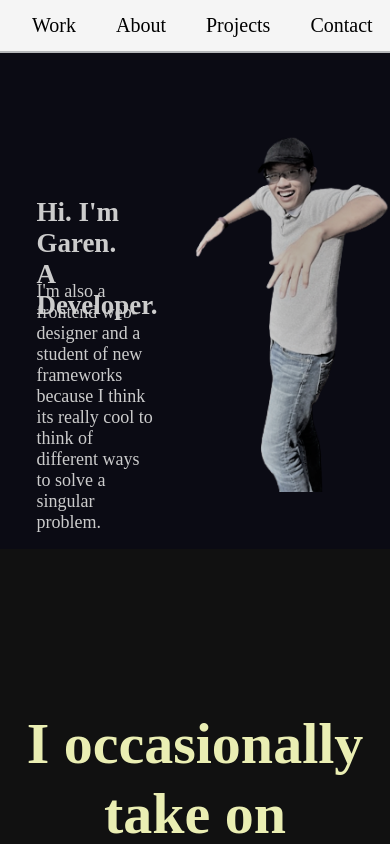
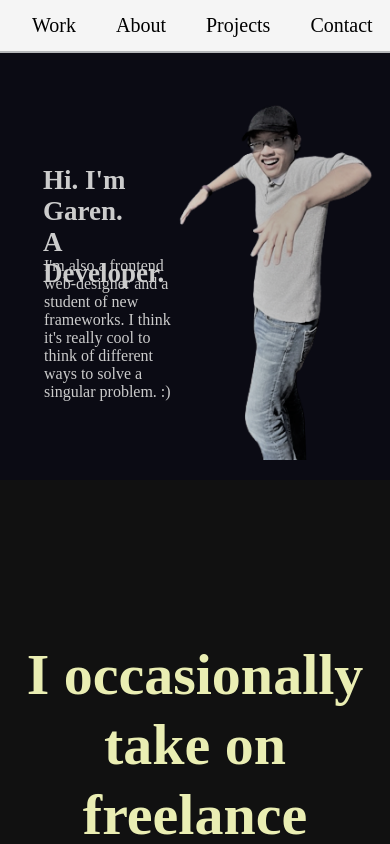
Before and after one commit to garengh4/darksidte, a SvelteKit app: page / in a window 390 px wide. Shown: the top 844 px of the page. Built offline with nearby package versions, Linux system fonts and the light colour scheme.

Commit message:
section 1 complete.

```diff
--- a/src/routes/+page.svelte
+++ b/src/routes/+page.svelte
@@ -23,9 +23,9 @@
     </div>
     <div id="description">
       <span>
-        I'm also a frontend web-designer and a student of new frameworks because
-        I think its really cool to think of different ways to solve a singular
-        problem.
+        I'm also a frontend web-designer and a student of new frameworks.
+        I think it's really cool to think of different ways to solve a singular
+        problem. :)
       </span>
       <br />
     </div>
@@ -43,42 +43,81 @@
   }
   #description {
     grid-area: c;
-    font-size: x-large;
-
+    font-size: xx-large;
+    margin-top: -3.5em;
   }
   #fullbody > img {
-    width: 350px; /* @media */
+    width: 350px;
+    margin-top: -8em;
   }
   #fullbody {
     grid-area: b;
   }
   .grid-template-columns {
     display: grid;
-    grid-template-columns: auto auto;
+    grid-template-columns: 50em auto;
     grid-template-rows: auto auto;
     grid-template-areas:
       "a b b"
       "c b b"
       "c b b";
-    gap: 2em;
     justify-content: center;
+    margin-top: 15em;
   }
-
-  @media screen and (max-width: 530px) {
+  @media screen and (max-width:1050px) {
     .grid-template-columns {
-      margin-top: 8em;
+      margin-top: 10em;
+      grid-template-columns: auto auto;
+    }
+    #title {
+      font-size: xx-large;
+      margin-left: 3em;
+    }
+    #description {
+      font-size: x-large;
+      margin-left: 4em;
+      margin-top: -4em;
+    }
+    #fullbody > img {
+      width: 300px;
+      margin-top: -7em;
+    }
+  }
+  @media screen and (max-width:730px) {
+    .grid-template-columns {
+      margin-top: 10em;
+      grid-template-columns: auto auto;
+    }
+    #title {
+      font-size: x-large;
+      margin-left: 3em;
+    }
+    #description {
+      font-size: large;
+      margin-left: 4em;
+      margin-top: -5em;
+    }
+    #fullbody > img {
+      width: 250px;
+      margin-top: -7em;
+    }
+  }
+  @media screen and (max-width: 585px) {
+    .grid-template-columns {
+      margin-top: 6em;
+      grid-template-columns: auto auto;
     }
     #title {
       font-size: large;
-      margin-left: 2em;
+      margin-left: 1.5em;
     }
     #description {
-      font-size: large;
-      margin-left: 2em;
+      font-size: medium;
+      margin-left: 1.75em;
       margin-top: -4em;
     }
     #fullbody > img {
-      width: 200px; /* @media */
+      width: 200px;
       margin-top: -5em;
     }
   }
```
